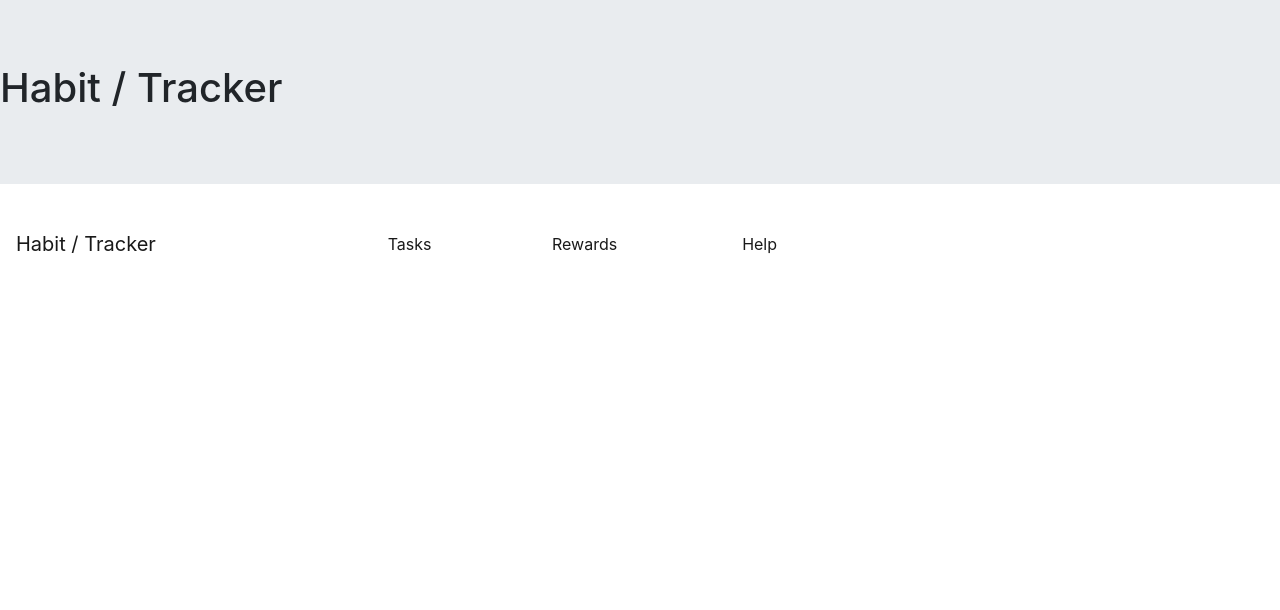
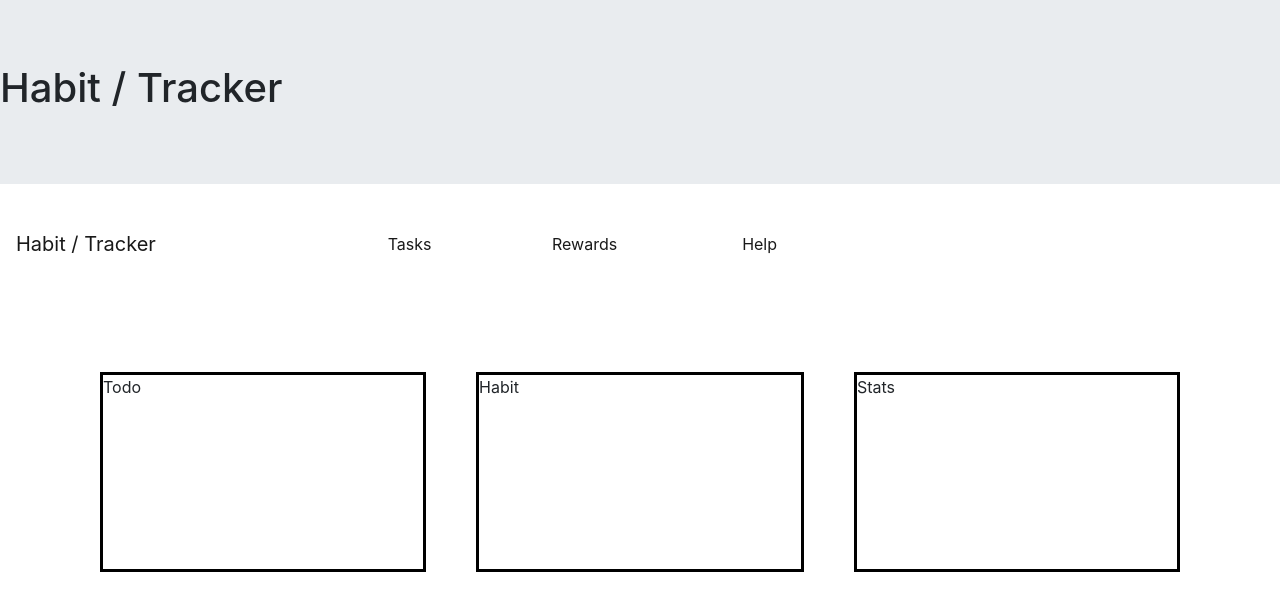
Before and after one commit to KarenDouglas/MyHabitTrackerReact, a React (Create React App) app in the folder myhabittrackersite/: page /dashboard in a window 1280 px wide. Shown: the top 610 px of the page. Built offline with nearby package versions, Linux system fonts and the light colour scheme.

Commit message:
Dasboard Grid Draft

```diff
--- a/myhabittrackersite/src/App.css
+++ b/myhabittrackersite/src/App.css
@@ -12,7 +12,10 @@ margin: 0 15%;
 
 }
 
-
+.dbGrid > div{
+    border: solid black;
+    height: 200px;
+}
 
 
 @media screen and (min-width: 768px){
@@ -29,5 +32,12 @@ margin: 0 15%;
 
     }
 
+    .dbGrid{
+        display: grid;
+        grid-column-gap: 50px;
+        grid-template-columns: auto auto auto;
+        padding: 100px;
+    }
+
 
 }
--- a/myhabittrackersite/src/components/DashBoard.js
+++ b/myhabittrackersite/src/components/DashBoard.js
@@ -1,10 +1,14 @@
 import React from "react";
+import DashboardGrid from "./DashboardGrid";
 import Header from "./Header";
 
 
 const Dashboard = () => {
     return (
-        <Header/>
+        <React.Fragment>
+            <Header/>
+            <DashboardGrid/>
+        </React.Fragment>
     );
 }
 
--- /dev/null
+++ b/myhabittrackersite/src/components/DashboardGrid.js
@@ -0,0 +1,14 @@
+import React from "react";
+
+
+const DashboardGrid = () => {
+    return (
+        <div className="dbGrid">
+            <div className="todos">Todo</div>
+            <div className="habit">Habit</div>
+            <div className="stats">Stats</div>
+        </div>
+    );
+}
+
+export default DashboardGrid;
```
